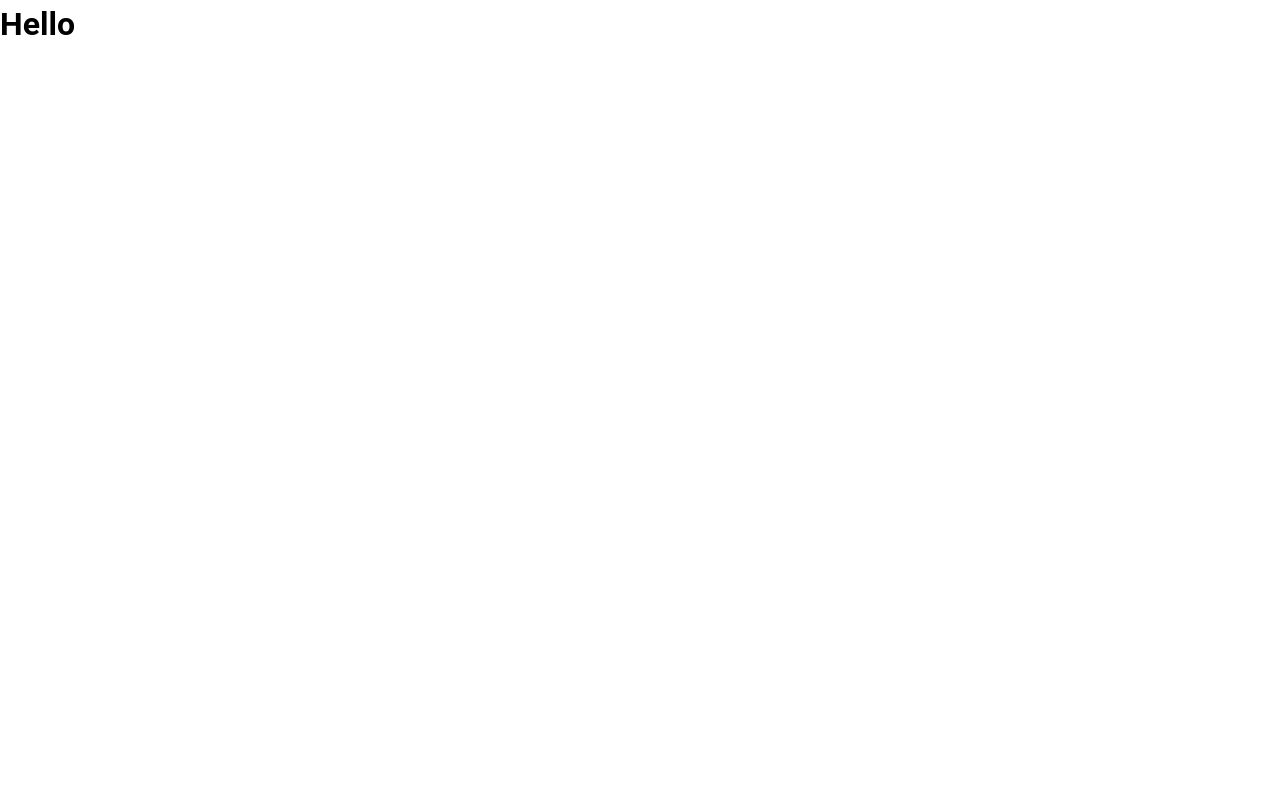
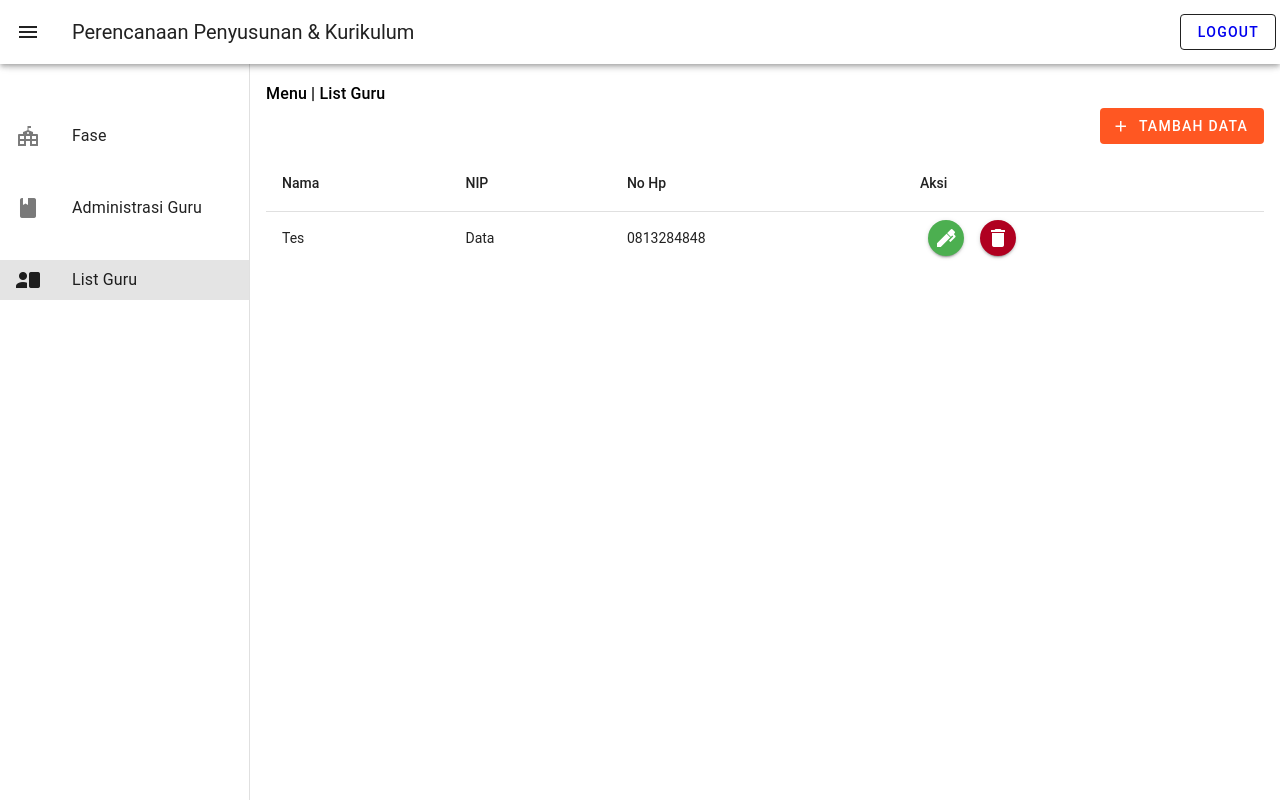
Before and after one commit to AlamRidha/fe-kurikulum, a Vue app: page /listguru in a window 1280 px wide. Before the commit this address had no page. Built offline with nearby package versions, Linux system fonts and the light colour scheme.

Commit message:
make dashboard layout

```diff
--- a/src/App.vue
+++ b/src/App.vue
@@ -1,8 +1,8 @@
 <template>
-  <HomeView />
-
+  <RouterView />
 </template>
 
 <script setup>
 import HomeView from './views/HomeView.vue';
+import { RouterView } from 'vue-router';
 </script>
--- /dev/null
+++ b/src/components/MenuTitle.vue
@@ -0,0 +1,9 @@
+<template>
+    <span>{{ msg }}</span>
+</template>
+
+<script setup>
+const props = defineProps({
+    msg: String
+})
+</script>
--- /dev/null
+++ b/src/layouts/DashboardLayout.vue
@@ -0,0 +1,52 @@
+<template>
+    <v-layout>
+        <v-app-bar>
+            <v-app-bar-nav-icon @click="drawer = !drawer"></v-app-bar-nav-icon>
+            <v-app-bar-title>Perencanaan Penyusunan & Kurikulum</v-app-bar-title>
+            <v-spacer></v-spacer>
+            <v-btn variant="outlined">
+                <RouterLink to="/logout" style="text-decoration: none;">Logout</RouterLink>
+            </v-btn>
+        </v-app-bar>
+
+        <v-navigation-drawer :width="250" v-model="drawer" class="pt-5">
+            <!-- <v-divider></v-divider> -->
+            <v-list-item to="/fase" title="Fase" class="my-8">
+                <template v-slot:prepend>
+                    <v-icon icon="mdi mdi-town-hall" />
+                </template>
+            </v-list-item>
+            <v-list-item to="/administrasiguru" title="Administrasi Guru" class="my-8">
+                <template v-slot:prepend>
+                    <v-icon icon="mdi mdi-book" />
+                </template>
+            </v-list-item>
+            <v-list-item to="/listguru" title="List Guru" class="my-8">
+                <template v-slot:prepend>
+                    <v-icon icon="mdi mdi-account-card" />
+                </template>
+            </v-list-item>
+
+        </v-navigation-drawer>
+
+        <v-main>
+            <slot></slot>
+        </v-main>
+    </v-layout>
+</template>
+
+<script setup>
+import { RouterView } from 'vue-router';
+import { ref } from 'vue'
+
+import { useRouter } from 'vue-router';
+
+
+const router = useRouter();
+
+function submitData() {
+    alert(JSON.stringify(forms.value))
+}
+
+const drawer = ref(null)
+</script>
--- a/src/router/index.js
+++ b/src/router/index.js
@@ -1,5 +1,8 @@
 import { createRouter, createWebHistory } from "vue-router";
 import HomeView from "../views/HomeView.vue";
+import LoginView from "../views/LoginView.vue";
+import Faseview from "../views/FaseView.vue";
+import ListGuruView from "../views/ListGuruView.vue";
 
 const router = createRouter({
   history: createWebHistory(import.meta.env.BASE_URL),
@@ -9,6 +12,26 @@ const router = createRouter({
       name: "home",
       component: HomeView,
     },
+    {
+      path: "/login",
+      name: "login",
+      component: LoginView,
+    },
+    {
+      path: "/logout",
+      name: "logout",
+      component: LoginView,
+    },
+    {
+      path: "/fase",
+      name: "fase",
+      component: Faseview,
+    },
+    {
+      path: "/listguru",
+      name: "listguru",
+      component: ListGuruView,
+    },
   ],
 });
 
--- /dev/null
+++ b/src/views/FaseView.vue
@@ -0,0 +1,13 @@
+<template>
+    <DashboardLayout>
+        <v-container fluid>
+            <MenuTitle msg="Menu | Fase" class="text-subtitle-1 font-weight-medium" />
+        </v-container>
+    </DashboardLayout>
+</template>
+
+<script setup>
+import MenuTitle from "../components/MenuTitle.vue"
+import DashboardLayout from '../layouts/DashboardLayout.vue';
+
+</script>
--- a/src/views/HomeView.vue
+++ b/src/views/HomeView.vue
@@ -1,5 +1,24 @@
 <template>
-    <h1>
-        Hello
-    </h1>
+    <DashboardLayout>
+        <v-container fluid>
+            <RouterView />
+        </v-container>
+    </DashboardLayout>
 </template>
+
+<script setup>
+import { RouterView } from 'vue-router';
+import { ref } from 'vue'
+
+import { useRouter } from 'vue-router';
+import DashboardLayout from '../layouts/DashboardLayout.vue';
+
+
+const router = useRouter();
+
+function submitData() {
+    alert(JSON.stringify(forms.value))
+}
+
+const drawer = ref(null)
+</script>
--- /dev/null
+++ b/src/views/ListGuruView.vue
@@ -0,0 +1,85 @@
+<template>
+    <DashboardLayout>
+        <v-container fluid>
+            <MenuTitle msg="Menu | List Guru" class="text-subtitle-1 font-weight-medium" />
+            <div class="d-flex flex-row-reverse mb-3">
+                <v-dialog max-width="500">
+                    <template v-slot:activator="{ props: activatorProps }">
+                        <v-btn v-bind="activatorProps" color="deep-orange" text="Open Dialog" variant="flat"
+                            prepend-icon="mdi mdi-plus">Tambah
+                            Data</v-btn>
+                    </template>
+
+                    <template v-slot:default="{ isActive }">
+                        <v-card>
+                            <v-card-title>Form Tambah Data Guru</v-card-title>
+                            <v-card-text>
+                                <v-form validate-on="submit lazy" @submit.prevent="submitData">
+                                    <v-text-field v-model="forms.userName" label="Nama Guru"></v-text-field>
+                                    <v-text-field v-model="forms.nip" label="NIP "></v-text-field>
+                                    <v-text-field v-model="forms.password" label="Password"></v-text-field>
+                                    <v-text-field v-model="forms.nohp" label="No Handphone"></v-text-field>
+                                    <v-btn class="mt-2 mb-5 bg-success" text="Tambah Data Guru" type="submit"
+                                        block></v-btn>
+                                </v-form>
+                            </v-card-text>
+
+                            <v-card-actions>
+                                <v-spacer></v-spacer>
+                                <v-btn text="Batal" class="bg-error" @click="isActive.value = false"></v-btn>
+                            </v-card-actions>
+                        </v-card>
+                    </template>
+                </v-dialog>
+            </div>
+
+            <v-table>
+                <thead>
+                    <tr>
+                        <th class="text-left">
+                            Nama
+                        </th>
+                        <th class="text-left">
+                            NIP
+                        </th>
+                        <th class="text-left">
+                            No Hp
+                        </th>
+                        <th class="text-left">
+                            Aksi
+                        </th>
+                    </tr>
+                </thead>
+                <tbody>
+                    <tr>
+                        <td>Tes</td>
+                        <td>Data</td>
+                        <td>0813284848</td>
+                        <td>
+                            <v-btn density="comfortable" icon="mdi mdi-pen" color="success" class="mx-2"></v-btn>
+                            <v-btn density="comfortable" icon="mdi mdi-delete" color="error" class="mx-2"></v-btn>
+                        </td>
+                    </tr>
+                </tbody>
+            </v-table>
+        </v-container>
+    </DashboardLayout>
+</template>
+
+<script setup>
+import DashboardLayout from '../layouts/DashboardLayout.vue';
+import MenuTitle from "../components/MenuTitle.vue"
+import { ref } from "vue"
+
+const forms = ref({
+    userName: "",
+    nip: "",
+    password: "",
+    nohp: ""
+})
+
+function submitData() {
+    alert(JSON.stringify(forms.value))
+}
+
+</script>
--- /dev/null
+++ b/src/views/LoginView.vue
@@ -0,0 +1,49 @@
+<template>
+    <v-container>
+        <v-row justify="center">
+            <v-col cols="5">
+                <v-card class="pa-10 mt-12" elevation="8">
+                    <v-card-title>Login</v-card-title>
+                    <v-card-item>
+                        <v-form @submit.prevent="submitData">
+                            <v-text-field v-model="forms.nip" :rules="rules" label="NIP"
+                                append-icon="mdi mdi-draw"></v-text-field>
+                            <v-text-field v-model="forms.password" :rules="rules" label="Password"
+                                :type="show ? 'text' : 'password'" :append-icon="show ? 'mdi-eye' : 'mdi-eye-off'"
+                                @click:append="show = !show"></v-text-field>
+                            <v-btn class="mt-2" color="success" type="submit" block>Login</v-btn>
+                        </v-form>
+                    </v-card-item>
+                </v-card>
+            </v-col>
+        </v-row>
+    </v-container>
+</template>
+
+<script setup>
+import { ref } from 'vue';
+import { useRouter } from 'vue-router';
+
+const forms = ref({
+    nip: "",
+    password: "",
+})
+
+const show = ref(false)
+
+const router = useRouter();
+
+const rules = [
+    value => {
+        if (value) return true
+
+        return "You must enter this field"
+    }
+]
+
+function submitData() {
+    alert(JSON.stringify(forms.value))
+    router.push('/'); // Redirect to home page
+}
+
+</script>
```
Also changed, not shown: src/layouts/DefaultLayout.vue (added, +7 -0 lines).
